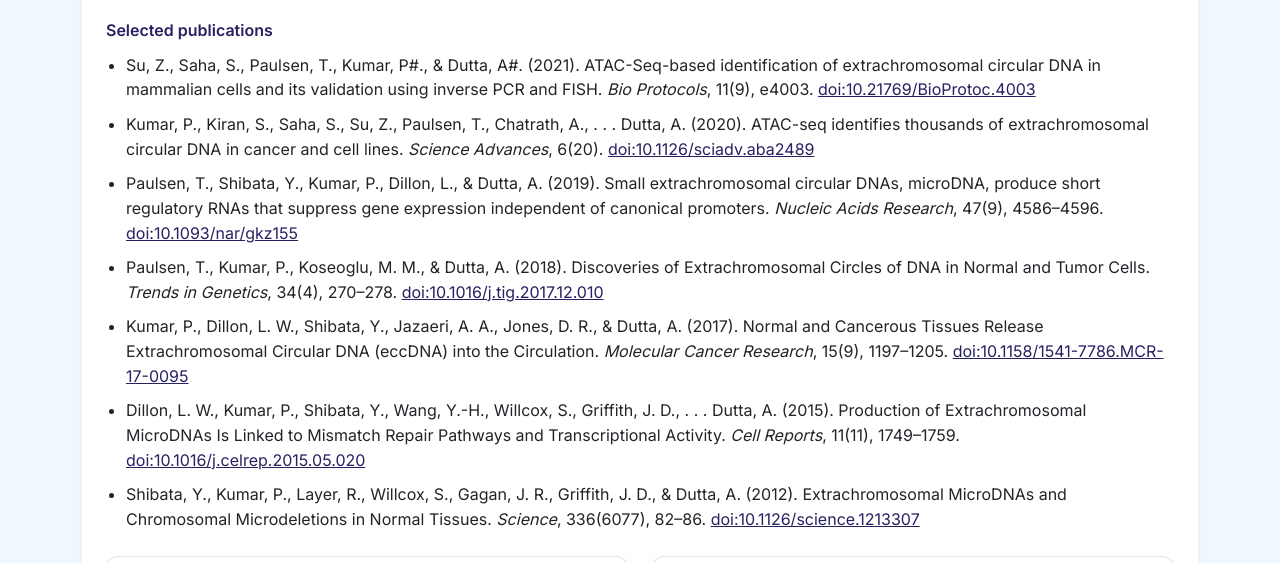
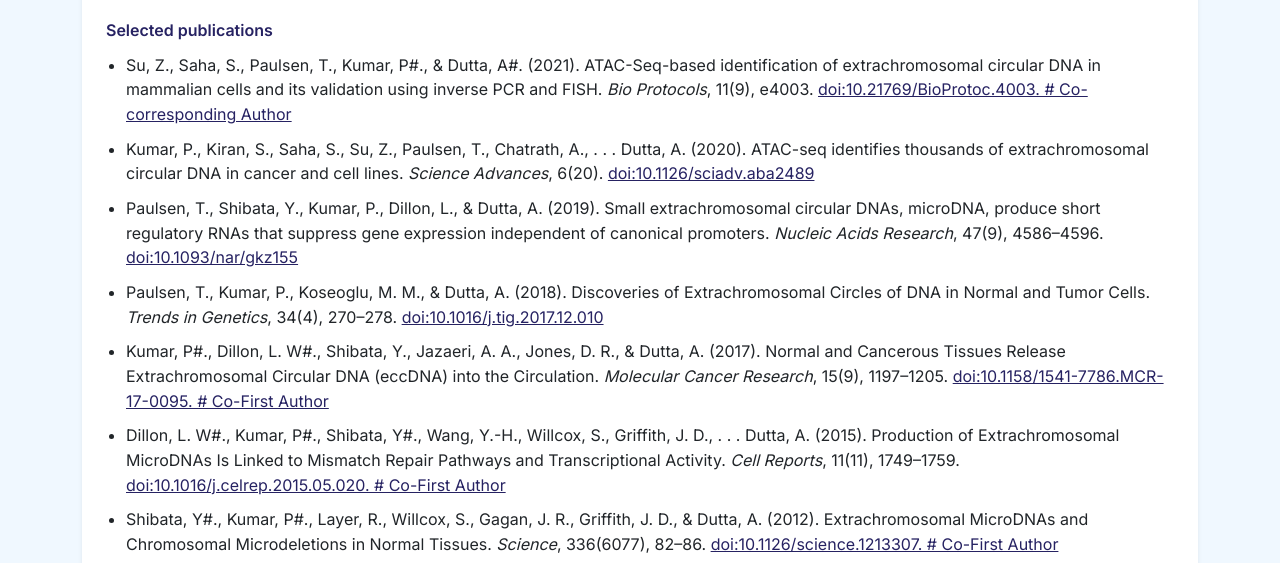
Before and after one commit to pankaj-kumar-lab/webpage, a plain HTML site: page research.html in a window 1280 px wide. Shown: the part 1667-2230 px from the top of the page. Drawn offline with nearby package versions, Linux system fonts and the light colour scheme.

Commit message:
Revise selected publications with author updates
Updated publication list with additional authors and notes.

```diff
--- a/research.html
+++ b/research.html
@@ -418,13 +418,13 @@ With over a decade of experience in circular DNA research, Dr. Kumar brings deep
 
             <h5 class="pub-heading">Selected publications</h5>
             <ul class="pub-list">
-              <li>Su, Z., Saha, S., Paulsen, T., Kumar, P#., &amp; Dutta, A#. (2021). ATAC-Seq-based identification of extrachromosomal circular DNA in mammalian cells and its validation using inverse PCR and FISH. <span class="journal">Bio Protocols</span>, 11(9), e4003. <a href="https://doi.org/10.21769/BioProtoc.4003" target="_blank" rel="noopener">doi:10.21769/BioProtoc.4003</a></li>
+              <li>Su, Z., Saha, S., Paulsen, T., Kumar, P#., &amp; Dutta, A#. (2021). ATAC-Seq-based identification of extrachromosomal circular DNA in mammalian cells and its validation using inverse PCR and FISH. <span class="journal">Bio Protocols</span>, 11(9), e4003. <a href="https://doi.org/10.21769/BioProtoc.4003" target="_blank" rel="noopener">doi:10.21769/BioProtoc.4003. # Co-corresponding Author</a></li>
               <li>Kumar, P., Kiran, S., Saha, S., Su, Z., Paulsen, T., Chatrath, A., . . . Dutta, A. (2020). ATAC-seq identifies thousands of extrachromosomal circular DNA in cancer and cell lines. <span class="journal">Science Advances</span>, 6(20). <a href="https://doi.org/10.1126/sciadv.aba2489" target="_blank" rel="noopener">doi:10.1126/sciadv.aba2489</a></li>
               <li>Paulsen, T., Shibata, Y., Kumar, P., Dillon, L., &amp; Dutta, A. (2019). Small extrachromosomal circular DNAs, microDNA, produce short regulatory RNAs that suppress gene expression independent of canonical promoters. <span class="journal">Nucleic Acids Research</span>, 47(9), 4586–4596. <a href="https://doi.org/10.1093/nar/gkz155" target="_blank" rel="noopener">doi:10.1093/nar/gkz155</a></li>
               <li>Paulsen, T., Kumar, P., Koseoglu, M. M., &amp; Dutta, A. (2018). Discoveries of Extrachromosomal Circles of DNA in Normal and Tumor Cells. <span class="journal">Trends in Genetics</span>, 34(4), 270–278. <a href="https://doi.org/10.1016/j.tig.2017.12.010" target="_blank" rel="noopener">doi:10.1016/j.tig.2017.12.010</a></li>
-              <li>Kumar, P., Dillon, L. W., Shibata, Y., Jazaeri, A. A., Jones, D. R., &amp; Dutta, A. (2017). Normal and Cancerous Tissues Release Extrachromosomal Circular DNA (eccDNA) into the Circulation. <span class="journal">Molecular Cancer Research</span>, 15(9), 1197–1205. <a href="https://doi.org/10.1158/1541-7786.MCR-17-0095" target="_blank" rel="noopener">doi:10.1158/1541-7786.MCR-17-0095</a></li>
-              <li>Dillon, L. W., Kumar, P., Shibata, Y., Wang, Y.-H., Willcox, S., Griffith, J. D., . . . Dutta, A. (2015). Production of Extrachromosomal MicroDNAs Is Linked to Mismatch Repair Pathways and Transcriptional Activity. <span class="journal">Cell Reports</span>, 11(11), 1749–1759. <a href="https://doi.org/10.1016/j.celrep.2015.05.020" target="_blank" rel="noopener">doi:10.1016/j.celrep.2015.05.020</a></li>
-              <li>Shibata, Y., Kumar, P., Layer, R., Willcox, S., Gagan, J. R., Griffith, J. D., &amp; Dutta, A. (2012). Extrachromosomal MicroDNAs and Chromosomal Microdeletions in Normal Tissues. <span class="journal">Science</span>, 336(6077), 82–86. <a href="https://doi.org/10.1126/science.1213307" target="_blank" rel="noopener">doi:10.1126/science.1213307</a></li>
+              <li>Kumar, P#., Dillon, L. W#., Shibata, Y., Jazaeri, A. A., Jones, D. R., &amp; Dutta, A. (2017). Normal and Cancerous Tissues Release Extrachromosomal Circular DNA (eccDNA) into the Circulation. <span class="journal">Molecular Cancer Research</span>, 15(9), 1197–1205. <a href="https://doi.org/10.1158/1541-7786.MCR-17-0095" target="_blank" rel="noopener">doi:10.1158/1541-7786.MCR-17-0095. # Co-First Author</a></li>
+              <li>Dillon, L. W#., Kumar, P#., Shibata, Y#., Wang, Y.-H., Willcox, S., Griffith, J. D., . . . Dutta, A. (2015). Production of Extrachromosomal MicroDNAs Is Linked to Mismatch Repair Pathways and Transcriptional Activity. <span class="journal">Cell Reports</span>, 11(11), 1749–1759. <a href="https://doi.org/10.1016/j.celrep.2015.05.020" target="_blank" rel="noopener">doi:10.1016/j.celrep.2015.05.020. # Co-First Author</a></li>
+              <li>Shibata, Y#., Kumar, P#., Layer, R., Willcox, S., Gagan, J. R., Griffith, J. D., &amp; Dutta, A. (2012). Extrachromosomal MicroDNAs and Chromosomal Microdeletions in Normal Tissues. <span class="journal">Science</span>, 336(6077), 82–86. <a href="https://doi.org/10.1126/science.1213307" target="_blank" rel="noopener">doi:10.1126/science.1213307. # Co-First Author</a></li>
             </ul>
 
             <div class="figure-pair">
```
